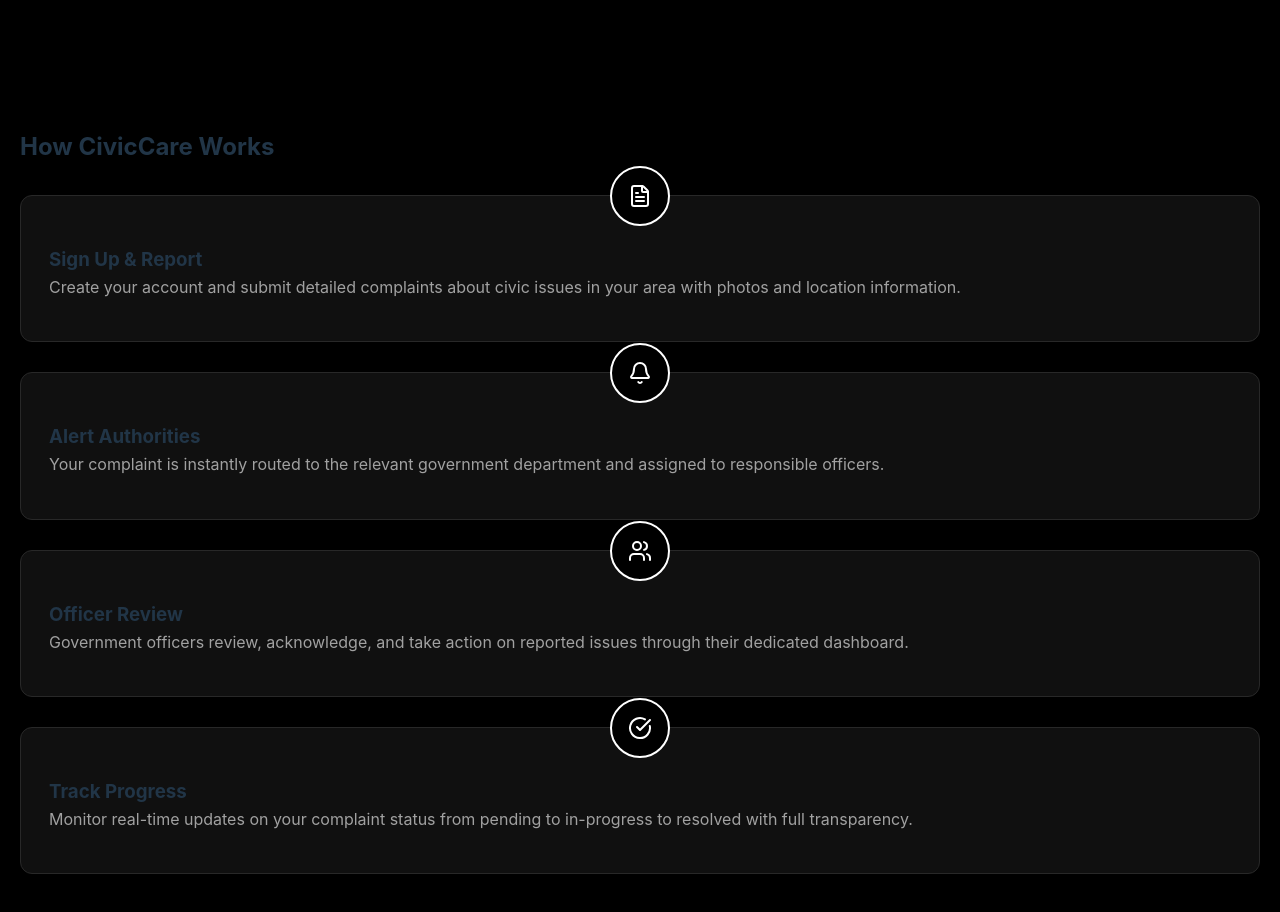
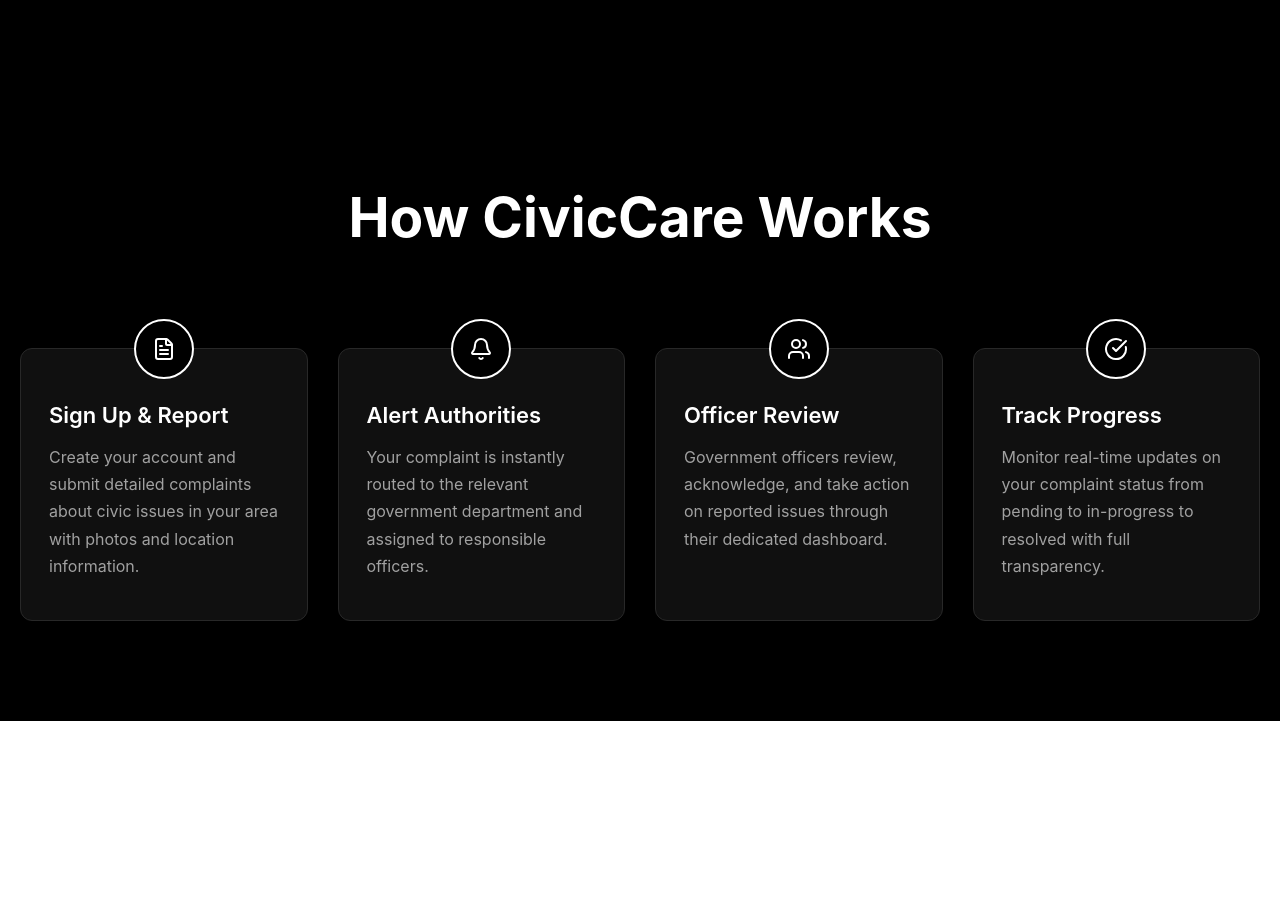
Before and after one commit to 1304-PK/CivicCare, a React (Vite) app in the folder client/: page / in a window 1280 px wide. Shown: the part 1780-2692 px from the top of the page. After the commit the page ends 2501 px from the top, so only its background shows below. Built offline with nearby package versions, Linux system fonts and the light colour scheme.

Commit message:
change name of classes

```diff
--- a/client/src/styles/LandingPage.css
+++ b/client/src/styles/LandingPage.css
@@ -139,14 +139,14 @@
   padding: 20px 0;
 }
 
-.section-heading {
+.landing-section-heading {
   font-size: 55px;
   font-weight: 700;
   color: white;
   margin-bottom: 28px;
 }
 
-.section-heading.center {
+.landing-section-heading.center {
   text-align: center;
 }
 
@@ -163,7 +163,7 @@
   padding: 100px 20px;
 }
 
-.cards-container {
+.landing-cards-container {
   max-width: 1400px;
   margin: 60px auto 0;
   display: grid;
@@ -204,7 +204,7 @@
   border: 2px solid #ffffff;
 }
 
-.card-title {
+.landing-card-title {
   font-size: 22px;
   font-weight: 600;
   color: white;
```
